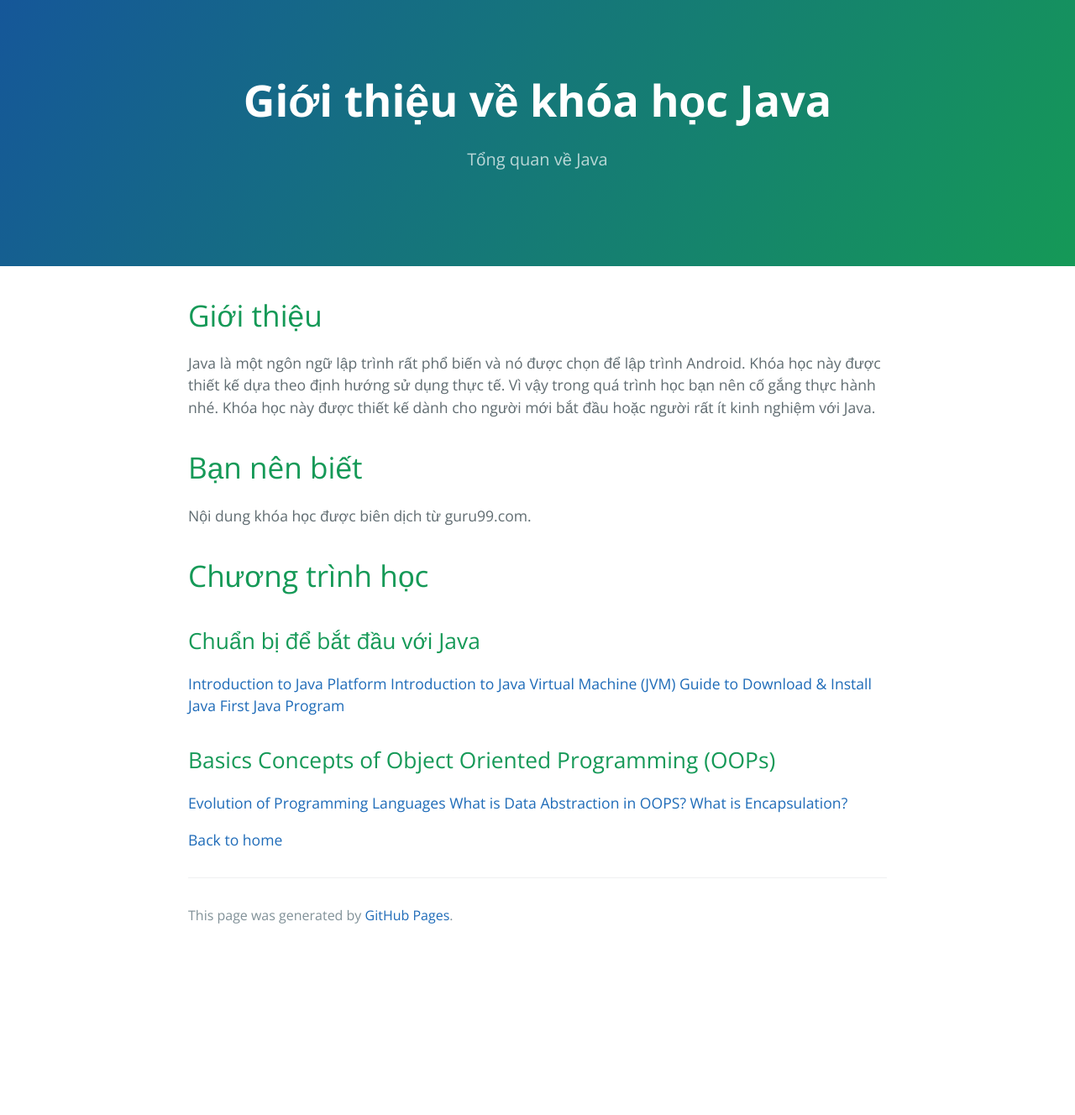
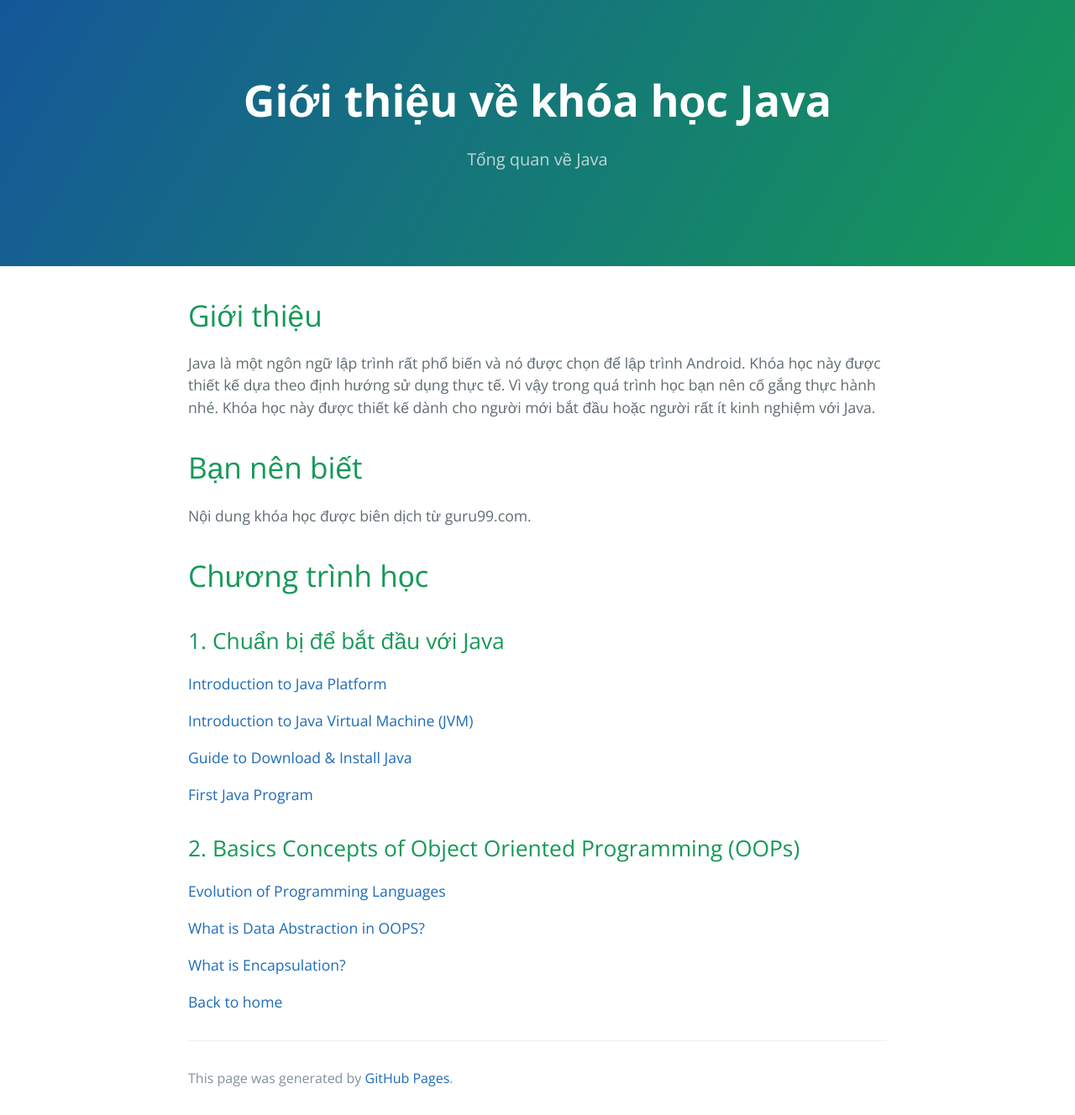
Before and after one commit to lxnhiqn905/lxnhiqn905.github.io, a Jekyll site: the page built from java/index.md, in a window 1280 px wide. Shown: the whole page at 84% size. Built offline with Jekyll 4.4.1, drawn with Linux system fonts in a browser that asks for light colours; before the commit the page ends 1134 px from its top, so only the background shows below that.

Commit message:
Edit link

```diff
--- a/java/index.md
+++ b/java/index.md
@@ -12,15 +12,20 @@ Khóa học này được thiết kế dành cho người mới bắt đầu ho
 Nội dung khóa học được biên dịch từ guru99.com.
 
 # Chương trình học
-## Chuẩn bị để bắt đầu với Java
+## 1. Chuẩn bị để bắt đầu với Java
    [Introduction to Java Platform](./java-platform.md)
+
    [Introduction to Java Virtual Machine (JVM)](./java-virtual-machine-jvm.md)
+
    [Guide to Download & Install Java](./cai-dat-java.md)
+
    [First Java Program](./chuong-trinh-dau-tien-hello-world.md)
 
-## Basics Concepts of Object Oriented Programming (OOPs)
+## 2. Basics Concepts of Object Oriented Programming (OOPs)
    [Evolution of Programming Languages](./)
+
    [What is Data Abstraction in OOPS?](./)
+
    [What is Encapsulation?](./)
 
 [Back to home](../)
```
